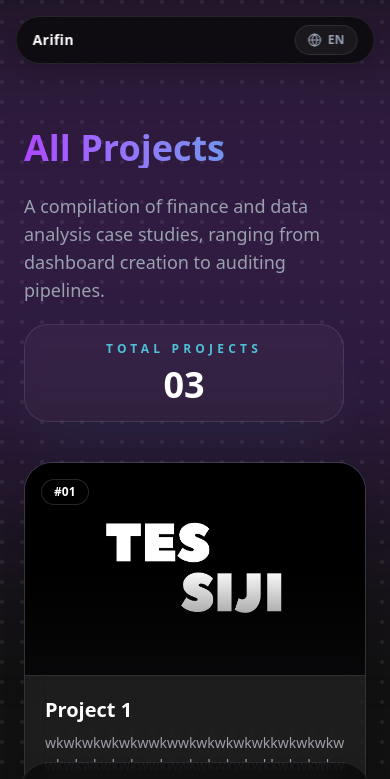
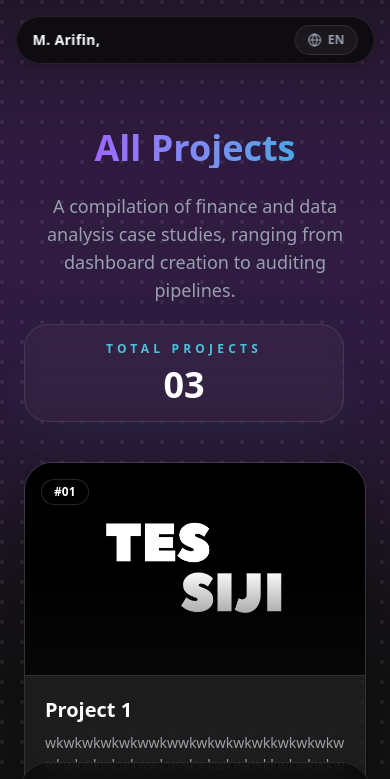
Before and after one commit to ArifinFn9/MyPortfolio, a Next.js app: page /en/projects in a window 390 px wide. Shown: the top 779 px of the page. Built offline with nearby package versions, Linux system fonts and the light colour scheme.

Commit message:
Center experience section title on mobile

```diff
--- a/app/[locale]/experience/page.jsx
+++ b/app/[locale]/experience/page.jsx
@@ -14,7 +14,7 @@ export default function ExperiencePage() {
   return (
     <main className="min-h-screen pt-32 pb-20 px-6 relative overflow-hidden">
       <Section className="max-w-4xl mx-auto">
-        <h2 className="text-3xl md:text-5xl font-bold bg-clip-text text-transparent bg-gradient-to-r from-gray-100 via-gray-400 to-gray-600 pb-2 mb-4">
+        <h2 className="text-3xl md:text-5xl font-bold bg-clip-text text-transparent bg-gradient-to-r from-gray-100 via-gray-400 to-gray-600 pb-2 mb-4 text-center md:text-left">
           {t("title")}
         </h2>
 
--- a/app/[locale]/projects/page.jsx
+++ b/app/[locale]/projects/page.jsx
@@ -26,11 +26,11 @@ export default function ProjectsPage() {
                 transition={{ duration: 0.5 }}
                 className="mb-10 flex flex-col gap-5 md:mb-14 md:flex-row md:items-end md:justify-between"
               >
-                <div>
+                <div className="text-center md:text-left w-full">
                   <h1 className="text-4xl md:text-5xl font-bold mb-6 bg-clip-text text-transparent bg-gradient-to-r from-purple-500 to-cyan-500">
                     {t("all_projects_title")}
                   </h1>
-                  <p className="text-gray-400 max-w-2xl text-lg">
+                  <p className="text-gray-400 max-w-2xl text-lg mx-auto md:mx-0">
                     {t("all_projects_desc")}
                   </p>
                 </div>
--- a/components/Navbar.jsx
+++ b/components/Navbar.jsx
@@ -76,8 +76,8 @@ export default function Navbar() {
     <>
       {/* Mobile Top Bar */}
       <div key={`top-${locale}`} className="md:hidden fixed top-4 left-1/2 -translate-x-1/2 z-50 w-[92%] flex items-center justify-between py-2 px-4 rounded-full bg-zinc-950/80 backdrop-blur-md border border-white/10 shadow-lg">
-        <Link href="/" className="flex items-center gap-2 font-bold text-white tracking-wide text-sm">
-          <span>{t("brand")}</span>
+        <Link href="/" className="font-bold text-white tracking-wide text-sm">
+          {t("brand")}
         </Link>
         <button
           onClick={toggleLanguage}
--- a/components/sections/ExperienceSection.jsx
+++ b/components/sections/ExperienceSection.jsx
@@ -22,7 +22,7 @@ export default function ExperienceSection() {
         whileInView={{ opacity: 1, y: 0 }}
         transition={{ duration: 0.5 }}
         viewport={{ once: true }}
-        className="text-left mb-16"
+        className="text-center md:text-left mb-16"
       >
         <h2 className="text-3xl md:text-5xl font-bold bg-clip-text text-transparent bg-gradient-to-r from-gray-100 via-gray-400 to-gray-600 pb-2 mb-4">
           {t("title")}
--- a/components/sections/ProjectsSection.jsx
+++ b/components/sections/ProjectsSection.jsx
@@ -17,7 +17,7 @@ export default function ProjectsSection() {
   return (
     <Section
       id="projects"
-      className="scroll-mt-4 py-12 md:py-20 px-4 md:px-6 max-w-7xl mx-auto relative overflow-hidden"
+      className="scroll-mt-9 py-12 md:py-20 px-4 md:px-6 max-w-7xl mx-auto relative overflow-hidden"
     >
       <motion.div
         initial={{ opacity: 0, y: 20 }}
--- a/messages/en.json
+++ b/messages/en.json
@@ -12,7 +12,7 @@
     "experience": "Experience",
     "projects": "Projects",
     "contact": "Contact",
-    "brand": "Arifin"
+    "brand": "M. Arifin,"
   },
   "footer": {
     "brand": "Muhammad Arifin",
--- a/messages/id.json
+++ b/messages/id.json
@@ -12,7 +12,7 @@
     "experience": "Pengalaman",
     "projects": "Proyek",
     "contact": "Kontak",
-    "brand": "Arifin"
+    "brand": "M. Arifin,"
   },
   "footer": {
     "brand": "Muhammad Arifin",
```
